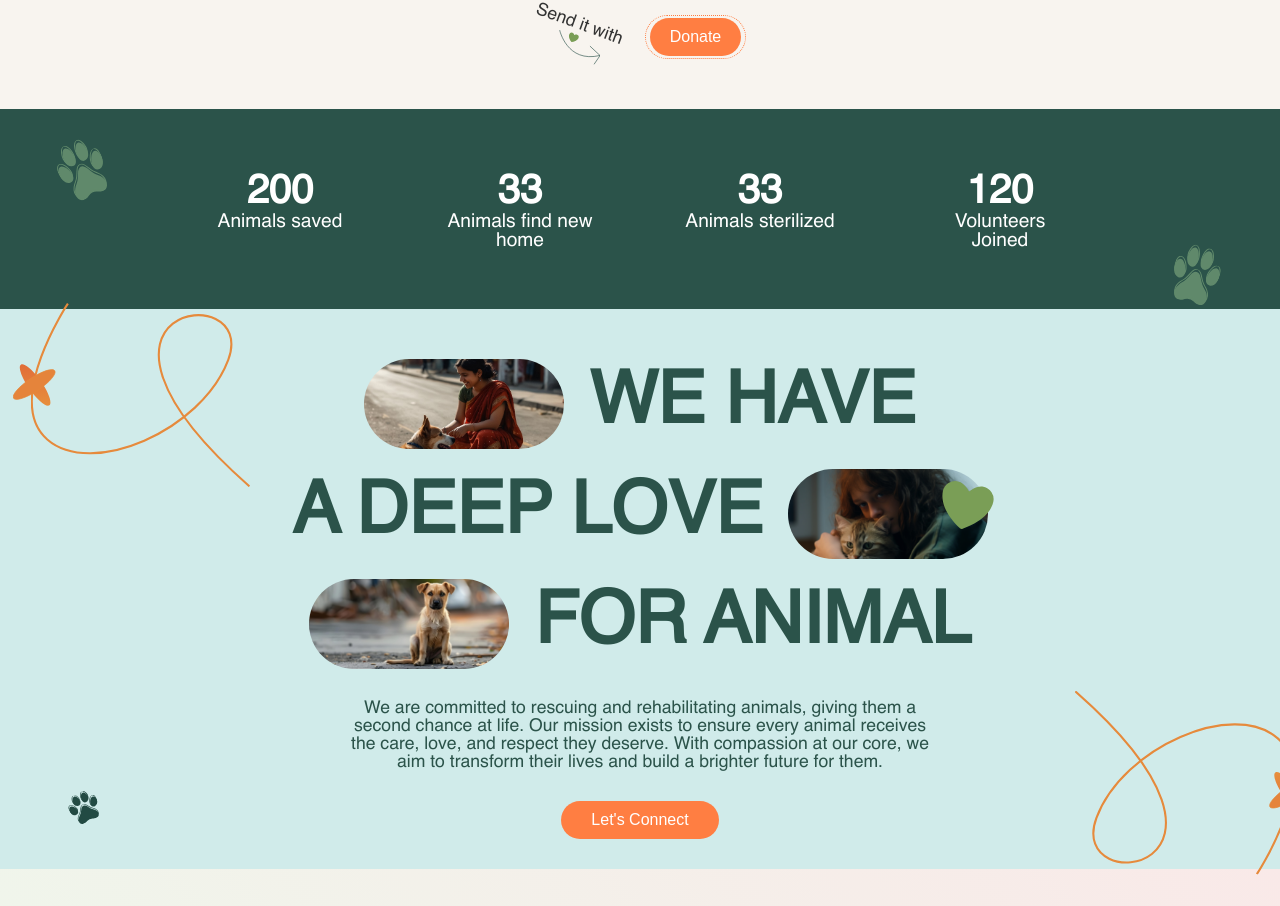
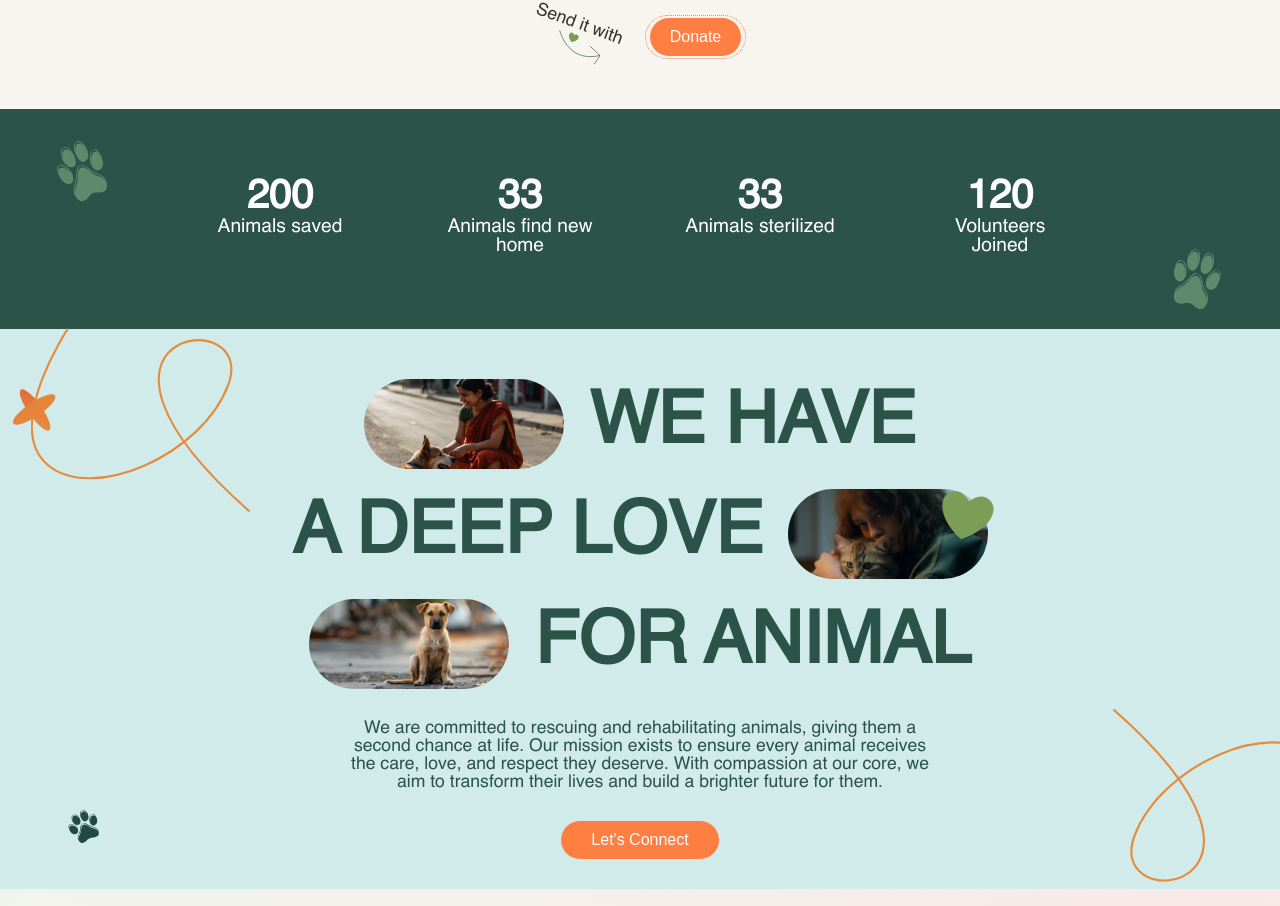
Before and after one commit to vidwanns/the_rescue_tails_, a Next.js app: page / in a window 1280 px wide. Shown: the part 895-1801 px from the top of the page. Built offline with nearby package versions, Linux system fonts and the light colour scheme.

Commit message:
Update secondSection.css

```diff
--- a/src/app/styles/component/secondSection/secondSection.css
+++ b/src/app/styles/component/secondSection/secondSection.css
@@ -13,13 +13,13 @@
     background-color: #2b534a;
     padding: 20px;
     color: #fff;
-    height: 200px;
+    height: 220px;
     align-items: center;
 }
 
 .stat-box {
     width: 190px;
-    height: 160px;
+    height: 170px;
     position: relative;
     text-align: center;
     padding: 20px;
@@ -143,7 +143,7 @@
 
 .curved-decoration {
     position: absolute;
-    top: 20.3%;
+    top: 23%;
     left: -3%;
     text-align: center;
     scale: .7;
@@ -155,8 +155,8 @@
 
 .curved-decoration-2 {
     position: absolute;
-    top: 71%;
-    left: 80%;
+    top: 71.4%;
+    left: 83%;
     text-align: center;
     scale: .7;
     transform: rotate(180deg);
```
